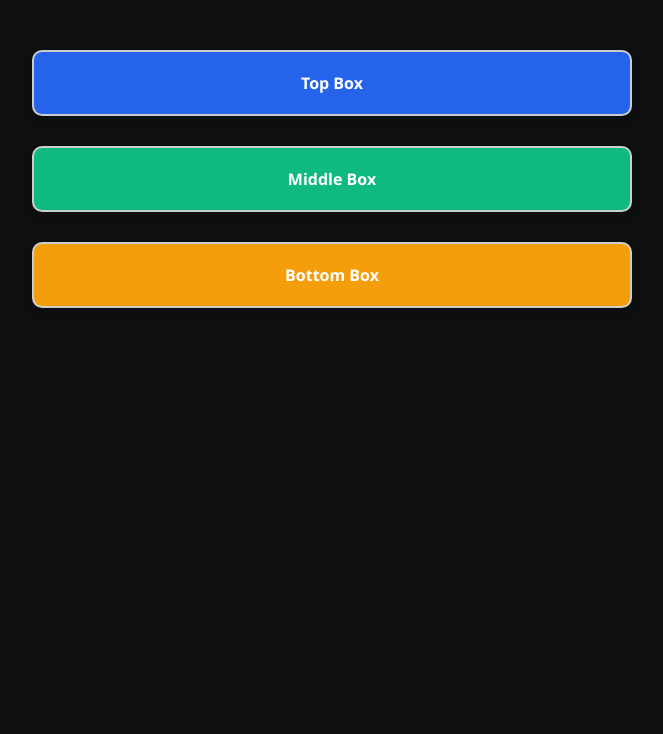
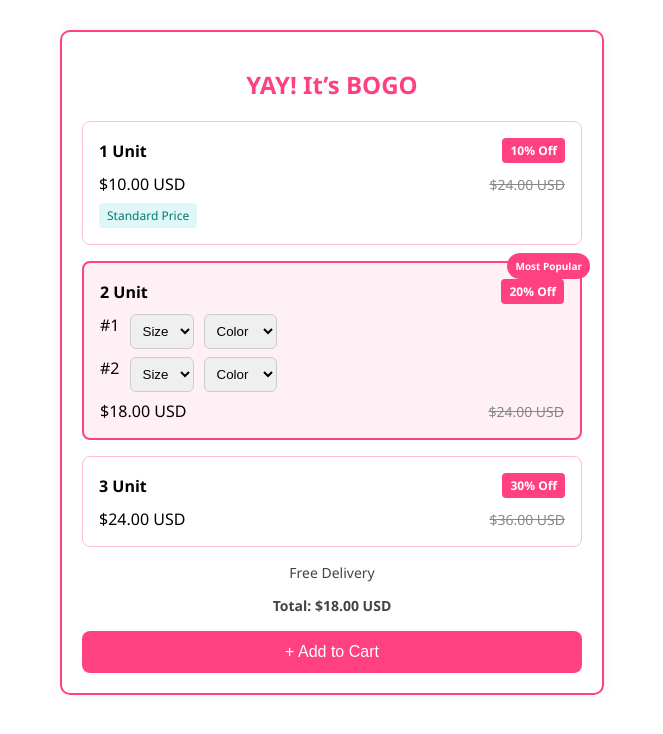
Before and after one commit to maazaamir/Interactive-Box, a plain HTML site: page index.html in a window 1280 px wide. Shown: the whole page, without its empty margins (308-971 px from the left). Drawn offline with Linux system fonts and the light colour scheme.

Commit message:
Updated UI to match Figma BOGO design

```diff
--- a/index.html
+++ b/index.html
@@ -1,78 +1,68 @@
 <!DOCTYPE html>
 <html lang="en">
 <head>
-  <meta charset="UTF-8" />
-  <meta name="viewport" content="width=device-width, initial-scale=1.0" />
-  <title>Interactive Boxes</title>
-  <link rel="stylesheet" href="style.css" />
+  <meta charset="UTF-8">
+  <meta name="viewport" content="width=device-width, initial-scale=1">
+  <title>BOGO Offer</title>
+  <link rel="stylesheet" href="style.css">
 </head>
 <body>
   <div class="container">
-    <div class="box" id="box1">
-      <div class="box-header">Top Box</div>
-      <div class="options">
-        <div class="option-section color-section">
-          <h4>Color Options</h4>
-          <select>
-            <option>Red</option>
-            <option>Green</option>
-            <option>Blue</option>
-          </select>
+    <h1>YAY! It’s BOGO</h1>
+
+    <div class="offer-card">
+      <div class="offer-header">
+        <span class="unit">1 Unit</span>
+        <span class="discount">10% Off</span>
+      </div>
+      <div class="price-section">
+        <span class="price">$10.00 USD</span>
+        <span class="strikethrough">$24.00 USD</span>
+      </div>
+      <div class="tag">Standard Price</div>
+    </div>
+
+    <div class="offer-card popular">
+      <div class="offer-header">
+        <span class="unit">2 Unit</span>
+        <span class="discount">20% Off</span>
+        <div class="badge">Most Popular</div>
+      </div>
+      <div class="unit-options">
+        <div class="row">
+          <label>#1</label>
+          <select><option>Size</option><option>S</option><option>M</option><option>L</option></select>
+          <select><option>Color</option><option>Black</option><option>White</option></select>
         </div>
-        <div class="option-section size-section">
-          <h4>Size Options</h4>
-          <select>
-            <option>Small</option>
-            <option>Medium</option>
-            <option>Large</option>
-          </select>
+        <div class="row">
+          <label>#2</label>
+          <select><option>Size</option><option>S</option><option>M</option><option>L</option></select>
+          <select><option>Color</option><option>Black</option><option>White</option></select>
         </div>
+      </div>
+      <div class="price-section">
+        <span class="price">$18.00 USD</span>
+        <span class="strikethrough">$24.00 USD</span>
       </div>
     </div>
 
-    <div class="box" id="box2">
-      <div class="box-header">Middle Box</div>
-      <div class="options">
-        <div class="option-section color-section">
-          <h4>Color Options</h4>
-          <select>
-            <option>Pink</option>
-            <option>Purple</option>
-            <option>Lavender</option>
-          </select>
-        </div>
-        <div class="option-section size-section">
-          <h4>Size Options</h4>
-          <select>
-            <option>XS</option>
-            <option>S</option>
-            <option>M</option>
-          </select>
-        </div>
+    <div class="offer-card">
+      <div class="offer-header">
+        <span class="unit">3 Unit</span>
+        <span class="discount">30% Off</span>
+      </div>
+      <div class="price-section">
+        <span class="price">$24.00 USD</span>
+        <span class="strikethrough">$36.00 USD</span>
       </div>
     </div>
 
-    <div class="box" id="box3">
-      <div class="box-header">Bottom Box</div>
-      <div class="options">
-        <div class="option-section color-section">
-          <h4>Color Options</h4>
-          <select>
-            <option>Orange</option>
-            <option>Yellow</option>
-            <option>Gold</option>
-          </select>
-        </div>
-        <div class="option-section size-section">
-          <h4>Size Options</h4>
-          <select>
-            <option>L</option>
-            <option>XL</option>
-            <option>XXL</option>
-          </select>
-        </div>
-      </div>
+    <div class="footer">
+      <p>Free Delivery</p>
+      <p><strong>Total: $18.00 USD</strong></p>
     </div>
+
+    <button class="cart-btn">+ Add to Cart</button>
   </div>
 
   <script src="script.js"></script>
--- a/style.css
+++ b/style.css
@@ -1,100 +1,119 @@
 body {
   margin: 0;
-  padding: 0;
   font-family: 'Segoe UI', sans-serif;
-  background: #0e0f10;
+  background: #fff;
 }
 
 .container {
-  display: flex;
-  flex-direction: column;
-  gap: 30px;
-  margin: 50px auto;
-  width: 90%;
-  max-width: 600px;
+  max-width: 500px;
+  margin: 30px auto;
+  padding: 20px;
+  border: 2px solid #ff4081;
+  border-radius: 10px;
+  box-shadow: 0 0 15px rgba(0,0,0,0.05);
 }
 
-.box {
-  border: 2px solid #ccc;
-  border-radius: 10px;
-  overflow: hidden;
-  transition: all 0.3s ease;
-  box-shadow: 0 4px 10px rgba(0, 0, 0, 0.08);
-  background-color: #fff;
+h1 {
+  text-align: center;
+  color: #ff4081;
+  font-size: 24px;
+  margin-bottom: 20px;
 }
 
-.box-header {
-    text-align: center;
-  padding: 20px;
-  background-color: #e3f2fd;
-  font-weight: bold;
-  cursor: pointer;
-  transition: background-color 0.3s ease;
+.offer-card {
+  border: 1.5px solid #ffc0cb;
+  padding: 16px;
+  margin-bottom: 16px;
+  border-radius: 8px;
+  position: relative;
 }
 
-#box1 .box-header {
-  background-color: #2563eb;  /* Indigo Blue */
-  color: #ffffff;
+.offer-card.popular {
+  border: 2px solid #ff4081;
+  background: #fff0f5;
 }
 
-#box2 .box-header {
-  background-color: #10b981;  /* Emerald Green */
-  color: #ffffff;
+.offer-header {
+  display: flex;
+  justify-content: space-between;
+  align-items: center;
+  font-weight: bold;
+  margin-bottom: 10px;
 }
 
-#box3 .box-header {
-  background-color: #f59e0b;  /* Amber Orange */
-  color: #ffffff;
+.discount {
+  background: #ff4081;
+  color: #fff;
+  font-size: 12px;
+  padding: 4px 8px;
+  border-radius: 4px;
 }
 
-.box-header:hover {
-  filter: brightness(1.1);
+.badge {
+  position: absolute;
+  top: -10px;
+  right: -10px;
+  background: #ff4081;
+  color: white;
+  font-size: 10px;
+  padding: 6px 8px;
+  border-radius: 20px;
 }
 
-.options {
-  display: none;
-  padding: 20px;
-  gap: 20px;
-  flex-direction: column;
+.price-section {
+  font-size: 16px;
+  display: flex;
+  justify-content: space-between;
+  align-items: center;
 }
 
-.box.expanded .options {
-  display: flex;
+.strikethrough {
+  text-decoration: line-through;
+  color: #888;
+  font-size: 14px;
 }
 
-.option-section {
-  padding: 15px;
-  border-radius: 8px;
-}
-.color-section {
-  background-color: #f0f9ff; /* Soft Blue Tint */
-  border-left: 4px solid #3b82f6; /* Blue Accent */
+.tag {
+  background: #e0f7fa;
+  padding: 4px 8px;
+  font-size: 12px;
+  margin-top: 8px;
+  display: inline-block;
+  border-radius: 4px;
+  color: #00796b;
 }
 
-.size-section {
-  background-color: #fefce8; /* Light Yellow Tint */
-  border-left: 4px solid #f59e0b; /* Amber Accent */
+.unit-options .row {
+  display: flex;
+  gap: 10px;
+  margin: 8px 0;
 }
 
-
-.option-section h4 {
-  margin: 0 0 10px;
-  font-size: 1rem;
-  color: #333;
+.unit-options select {
+  padding: 8px;
+  border: 1px solid #ccc;
+  border-radius: 6px;
 }
 
-.option-section select {
-  padding: 10px;
-  font-size: 1rem;
-  width: 100%;
-  border-radius: 6px;
-  border: 1px solid #ccc;
-  background-color: white;
-  transition: border-color 0.2s;
+.footer {
+  text-align: center;
+  font-size: 14px;
+  margin: 16px 0;
+  color: #444;
 }
 
-.option-section select:focus {
-  outline: none;
-  border-color: #007bff;
-  box-shadow: 0 0 3px #007bff88;
+.cart-btn {
+  width: 100%;
+  background: #ff4081;
+  color: white;
+  font-size: 16px;
+  padding: 12px;
+  border: none;
+  border-radius: 8px;
+  cursor: pointer;
+  transition: background 0.3s ease;
 }
+
+.cart-btn:hover {
+  background: #e91e63;
+}
```
